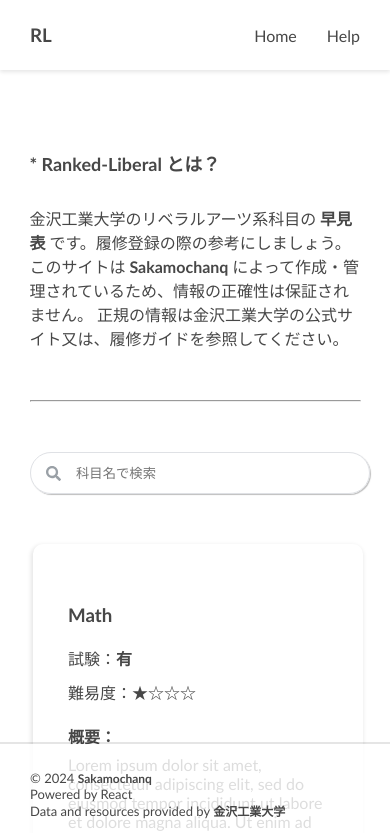
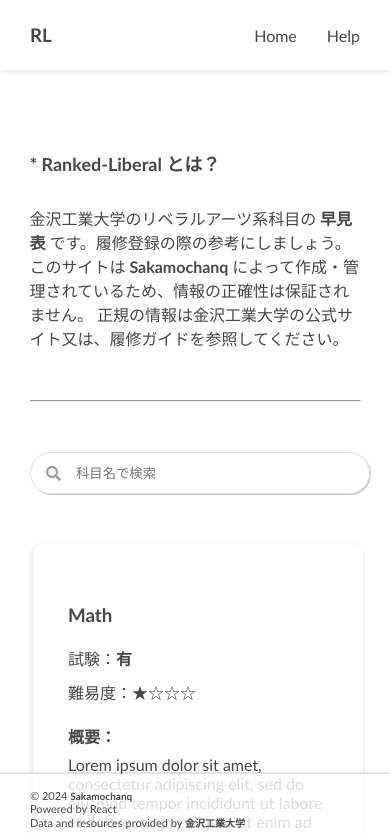
Before and after one commit to Sakamochanq/Liberal-Chart, a React (Create React App) app: page / in a window 390 px wide. Shown: the top 833 px of the page. Built offline with nearby package versions, Linux system fonts and the light colour scheme.

Commit message:
fix: font-sizeの微調整

```diff
--- a/src/App.css
+++ b/src/App.css
@@ -166,10 +166,13 @@ footer {
 }
 
 @media screen and (max-width: 700px) {
+  footer {
+    height: 70px;
+  }
   .footer-nav {
-    font-size: 13px;
+    font-size: 11px;
   }
   .bold-text {
-    font-size: 12px;
+    font-size: 10px;
   }
 }
```
